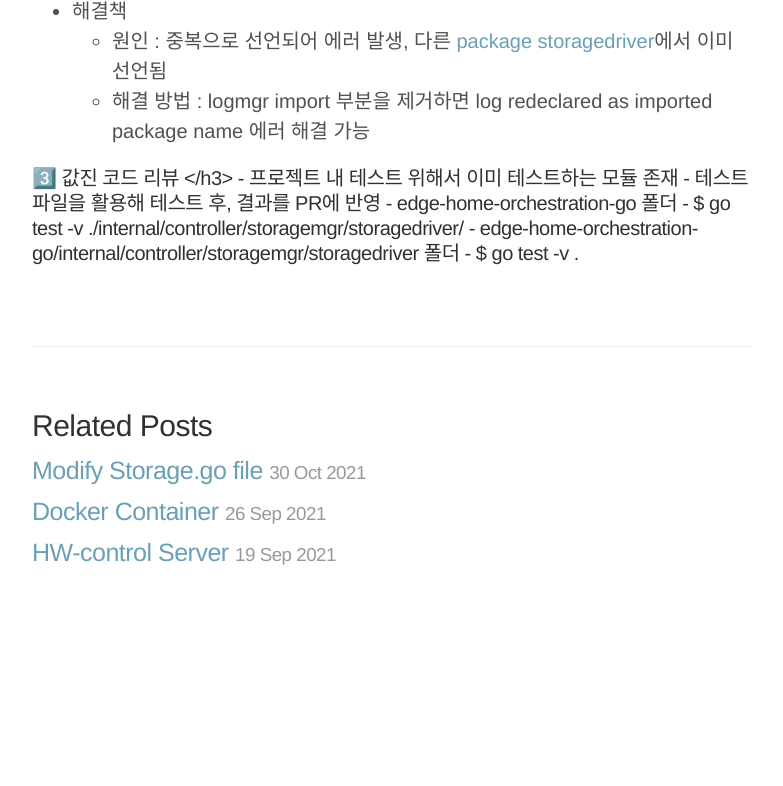
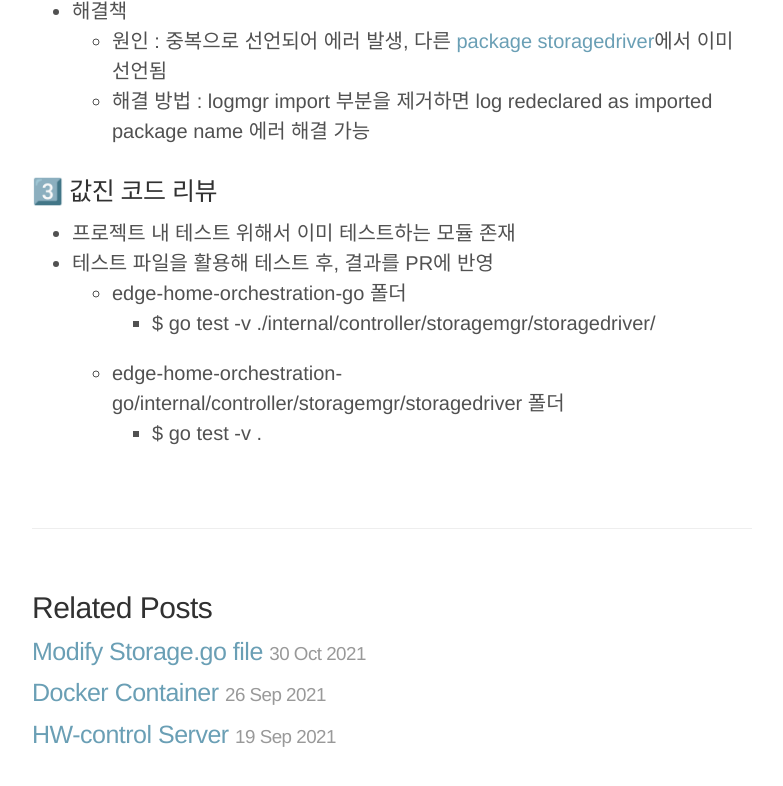
Before and after one commit to Eye-Remocon/Eye-Remocon.github.io, a Jekyll site: the page built from _posts/2021-07-12-lf-edge-contribution-Modifystoragehandler.gofile.md, in a window 1280 px wide and 900 px high, scrolled down 1223 px, cut to the strip 93-879 px from the top of the window. Shown: the whole strip, without its empty margins (248-1031 px from the left). Built offline with Jekyll 4.4.1, drawn with Linux system fonts in a browser that asks for light colours; some web fonts are replaced; before the commit the page ends 1945 px from its top, so only the background shows below that.

```diff
--- a/_posts/2021-07-12-lf-edge-contribution-Modifystoragehandler.gofile.md
+++ b/_posts/2021-07-12-lf-edge-contribution-Modifystoragehandler.gofile.md
@@ -28,7 +28,7 @@ categories : LF-Edge-Contribution
   - 해결 방법 : logmgr import 부분을 제거하면 log redeclared as imported package name 에러 해결 가능
 
 
-<h4>3️⃣ 값진 코드 리뷰 </h3>
+<h3>3️⃣ 값진 코드 리뷰 </h3>
 - 프로젝트 내 테스트 위해서 이미 테스트하는 모듈 존재
 - 테스트 파일을 활용해 테스트 후, 결과를 PR에 반영
   - edge-home-orchestration-go 폴더
```
